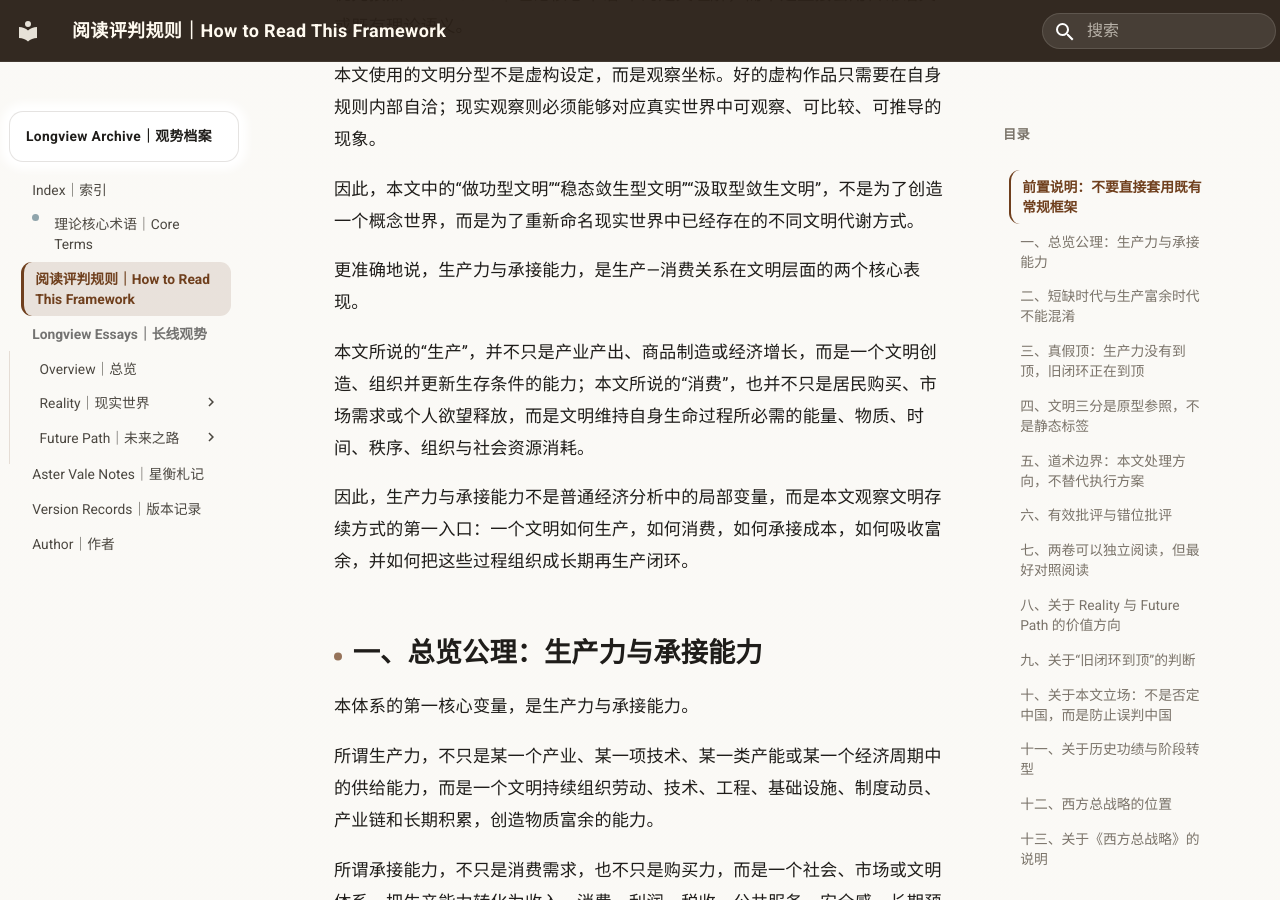
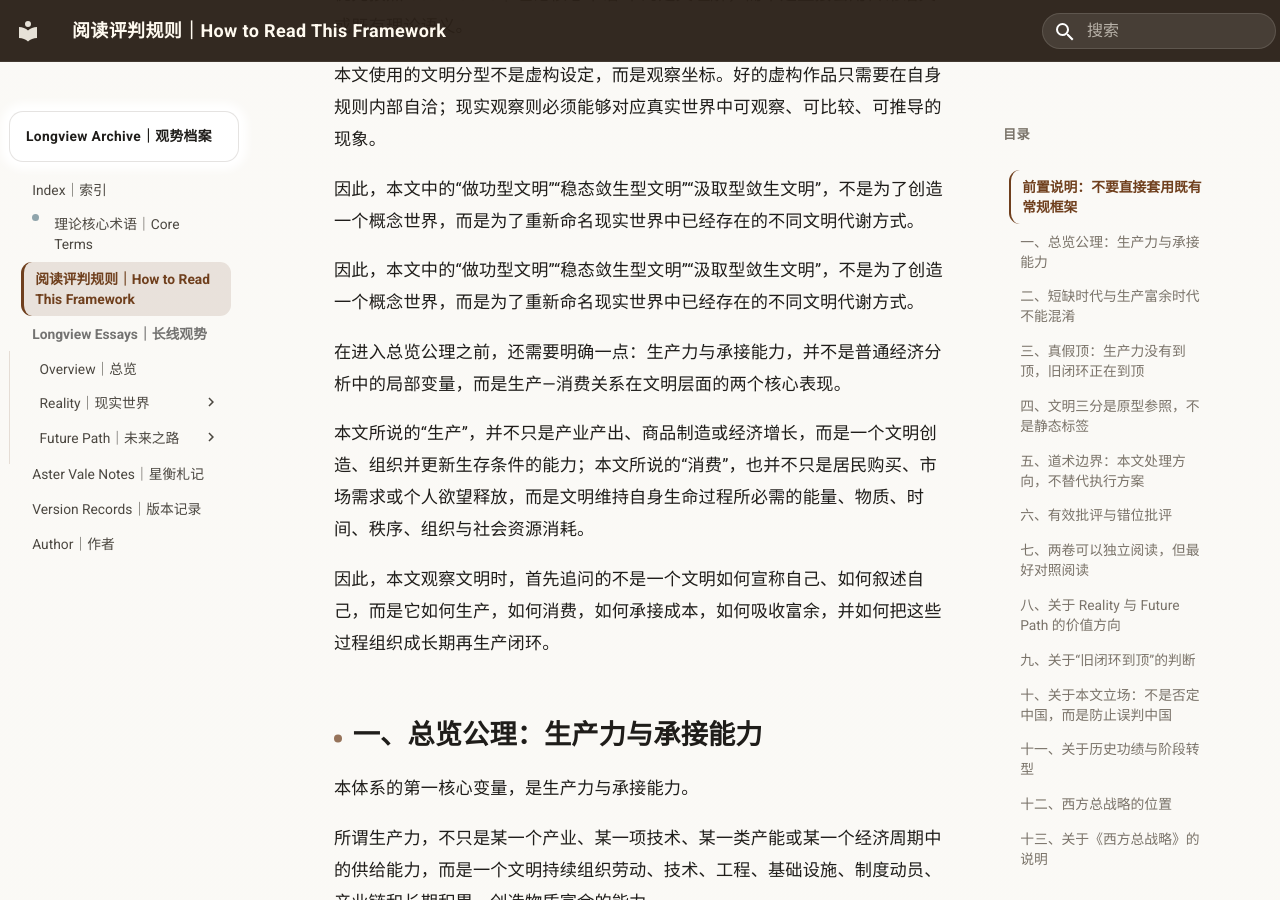
Before and after one commit to guanshi1688/longview-archive, an MkDocs documentation site: the page built from docs/essays/reading-rules.md, in a window 1280 px wide and 900 px high, scrolled down 1843 px. Built offline with MkDocs 1.6.1 and Material for MkDocs 9.7.7, drawn with Linux system fonts in a browser that asks for light colours.

Commit message:
Update reading-rules.md

```diff
--- a/docs/essays/reading-rules.md
+++ b/docs/essays/reading-rules.md
@@ -44,11 +44,13 @@
 
 因此，本文中的“做功型文明”“稳态敛生型文明”“汲取型敛生文明”，不是为了创造一个概念世界，而是为了重新命名现实世界中已经存在的不同文明代谢方式。
 
-更准确地说，生产力与承接能力，是生产—消费关系在文明层面的两个核心表现。
+因此，本文中的“做功型文明”“稳态敛生型文明”“汲取型敛生文明”，不是为了创造一个概念世界，而是为了重新命名现实世界中已经存在的不同文明代谢方式。
+
+在进入总览公理之前，还需要明确一点：生产力与承接能力，并不是普通经济分析中的局部变量，而是生产—消费关系在文明层面的两个核心表现。
 
 本文所说的“生产”，并不只是产业产出、商品制造或经济增长，而是一个文明创造、组织并更新生存条件的能力；本文所说的“消费”，也并不只是居民购买、市场需求或个人欲望释放，而是文明维持自身生命过程所必需的能量、物质、时间、秩序、组织与社会资源消耗。
 
-因此，生产力与承接能力不是普通经济分析中的局部变量，而是本文观察文明存续方式的第一入口：一个文明如何生产，如何消费，如何承接成本，如何吸收富余，并如何把这些过程组织成长期再生产闭环。
+因此，本文观察文明时，首先追问的不是一个文明如何宣称自己、如何叙述自己，而是它如何生产，如何消费，如何承接成本，如何吸收富余，并如何把这些过程组织成长期再生产闭环。
 
 ## 一、总览公理：生产力与承接能力
 
```
